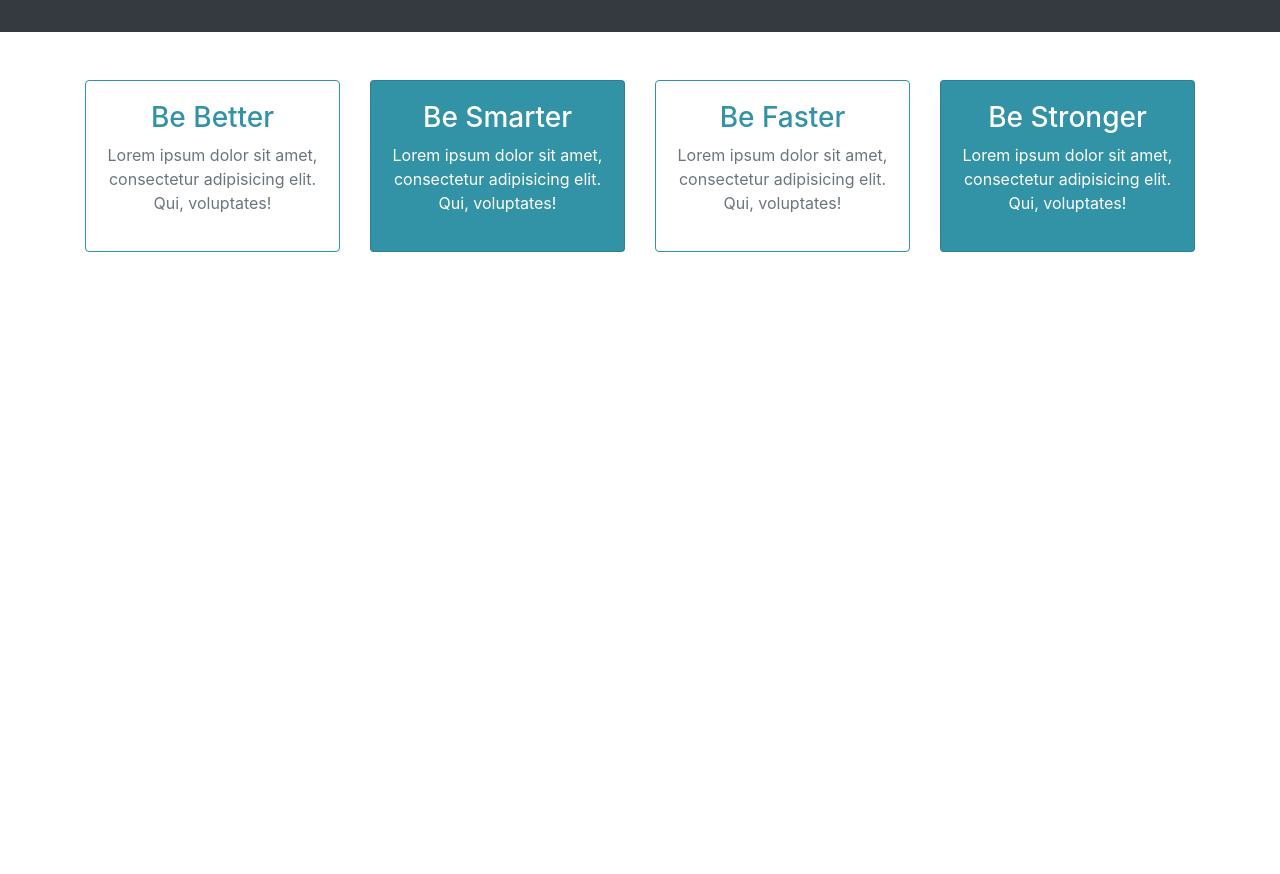
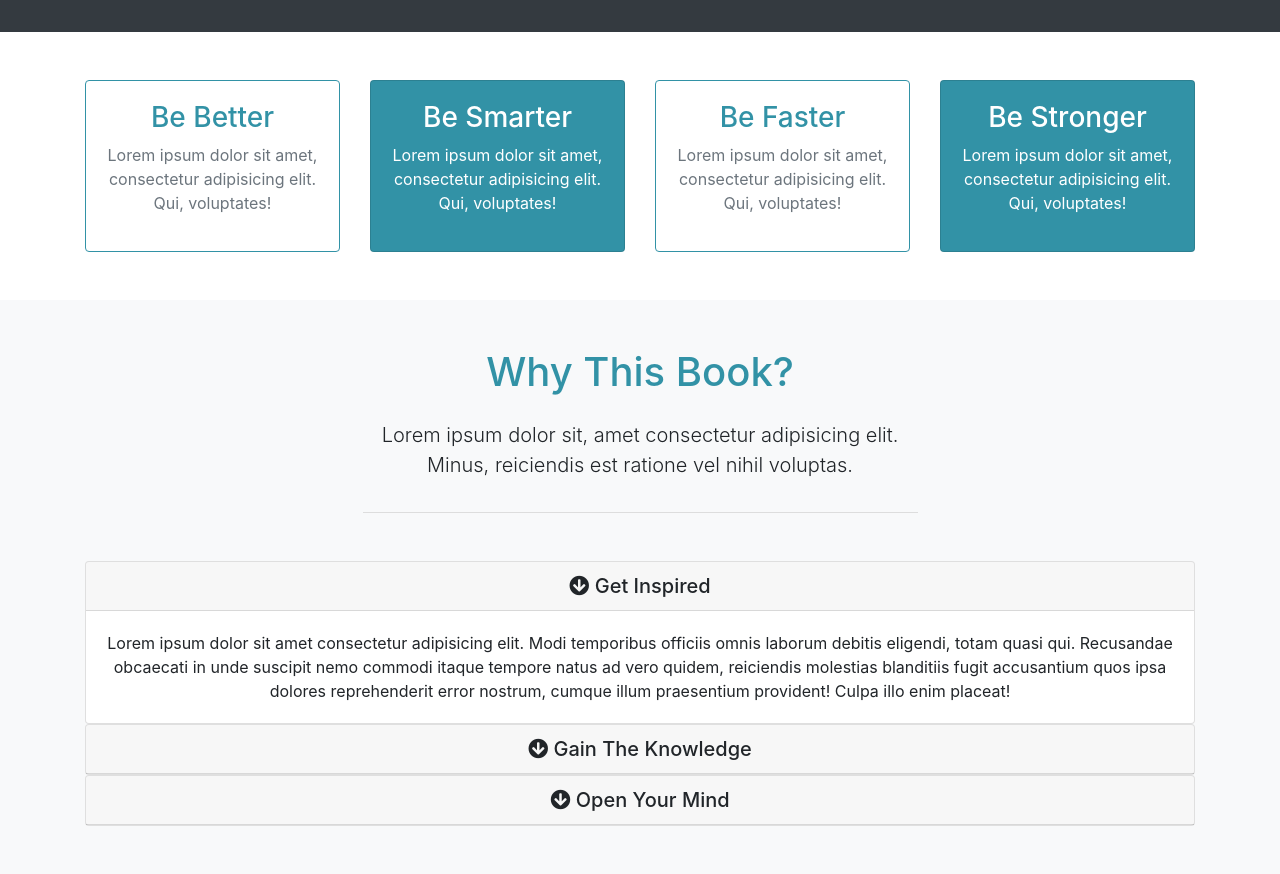
Before and after one commit to KadenZipfel/mizuxe, a plain HTML site: page index.html in a window 1280 px wide. Shown: the part 817-1691 px from the top of the page. Before the commit the page ends 1117 px from the top, so only its background shows below. Drawn offline with nearby package versions, Linux system fonts and the light colour scheme.

Commit message:
Create about

```diff
--- a/css/styles.css
+++ b/css/styles.css
@@ -21,6 +21,11 @@ body {
     width: 100%;
     height: 100%; }
 
+.info-header {
+  width: 50%;
+  margin: auto;
+  border-bottom: 1px #ddd solid; }
+
 @media (max-width: 768px) {
   #showcase {
     min-height: 500px; }
--- a/index.html
+++ b/index.html
@@ -137,6 +137,88 @@
     </div>
   </section>
 
+  <!-- About -->
+  <section id="about" class="py-5 text-center bg-light">
+    <div class="container">
+      <div class="row">
+        <div class="col">
+          <div class="info-header mb-5">
+            <h1 class="text-primary pb-3">
+              Why This Book?
+            </h1>
+            <p class="lead pb-3">Lorem ipsum dolor sit, amet consectetur
+              adipisicing elit. Minus, reiciendis est ratione vel nihil
+              voluptas.
+            </p>
+          </div>
+          <!-- Accordion -->
+          <div id="accordion">
+            <div class="card">
+              <div class="card-header">
+                <h5 class="mb-0">
+                  <div href="#collapse1" data-toggle="collapse" data-parent="#accordion">
+                    <i class="fas fa-arrow-circle-down"></i> Get Inspired
+                  </div>
+                </h5>
+              </div>
+              <div id="collapse1" class="collapse show">
+                <div class="card-body">
+                  Lorem ipsum dolor sit amet consectetur adipisicing elit.
+                  Modi temporibus officiis omnis laborum debitis eligendi,
+                  totam quasi qui. Recusandae obcaecati in unde suscipit
+                  nemo commodi itaque tempore natus ad vero quidem,
+                  reiciendis molestias blanditiis fugit accusantium quos
+                  ipsa dolores reprehenderit error nostrum, cumque illum
+                  praesentium provident! Culpa illo enim placeat!
+                </div>
+              </div>
+            </div>
+            <div class="card">
+              <div class="card-header">
+                <h5 class="mb-0">
+                  <div href="#collapse2" data-toggle="collapse" data-parent="#accordion">
+                    <i class="fas fa-arrow-circle-down"></i> Gain The Knowledge
+                  </div>
+                </h5>
+              </div>
+              <div id="collapse2" class="collapse">
+                <div class="card-body">
+                  Lorem ipsum dolor sit amet consectetur adipisicing elit.
+                  Modi temporibus officiis omnis laborum debitis eligendi,
+                  totam quasi qui. Recusandae obcaecati in unde suscipit
+                  nemo commodi itaque tempore natus ad vero quidem,
+                  reiciendis molestias blanditiis fugit accusantium quos
+                  ipsa dolores reprehenderit error nostrum, cumque illum
+                  praesentium provident! Culpa illo enim placeat!
+                </div>
+              </div>
+            </div>
+            <div class="card">
+              <div class="card-header">
+                <h5 class="mb-0">
+                  <div href="#collapse3" data-toggle="collapse" data-parent="#accordion">
+                    <i class="fas fa-arrow-circle-down"></i> Open Your Mind
+                  </div>
+                </h5>
+              </div>
+              <div id="collapse3" class="collapse">
+                <div class="card-body">
+                  Lorem ipsum dolor sit amet consectetur adipisicing elit.
+                  Modi temporibus officiis omnis laborum debitis eligendi,
+                  totam quasi qui. Recusandae obcaecati in unde suscipit
+                  nemo commodi itaque tempore natus ad vero quidem,
+                  reiciendis molestias blanditiis fugit accusantium quos
+                  ipsa dolores reprehenderit error nostrum, cumque illum
+                  praesentium provident! Culpa illo enim placeat!
+                </div>
+              </div>
+            </div>
+          </div>
+        </div>
+      </div>
+    </div>
+  </section>
+
   <script
     src="https://code.jquery.com/jquery-3.3.1.min.js"
     integrity="sha256-FgpCb/KJQlLNfOu91ta32o/NMZxltwRo8QtmkMRdAu8="
--- a/scss/style.scss
+++ b/scss/style.scss
@@ -31,6 +31,12 @@ body {
   }
 }
 
+.info-header {
+  width: 50%;
+  margin: auto;
+  border-bottom: 1px #ddd solid;
+}
+
 
 
 
```
